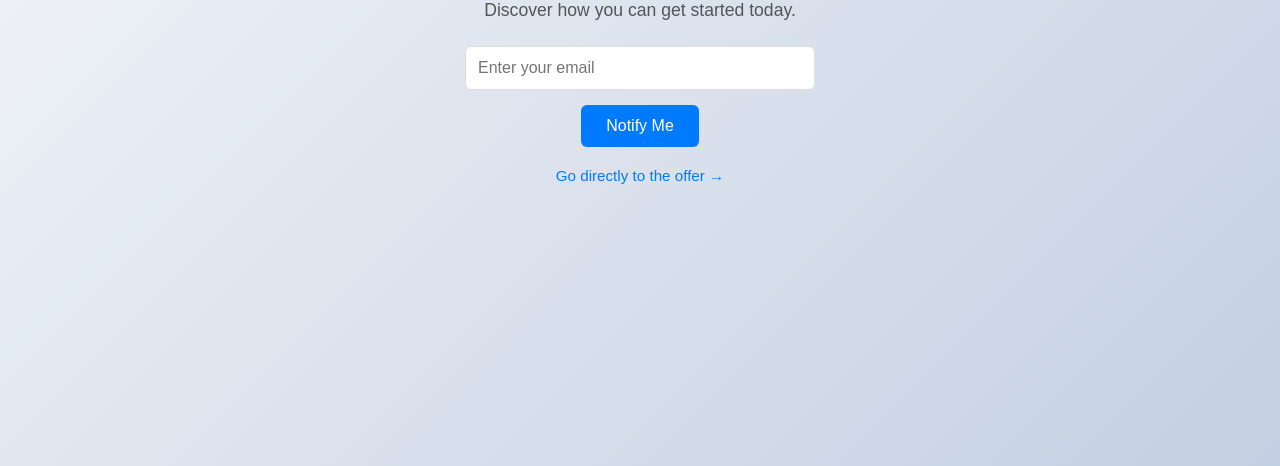
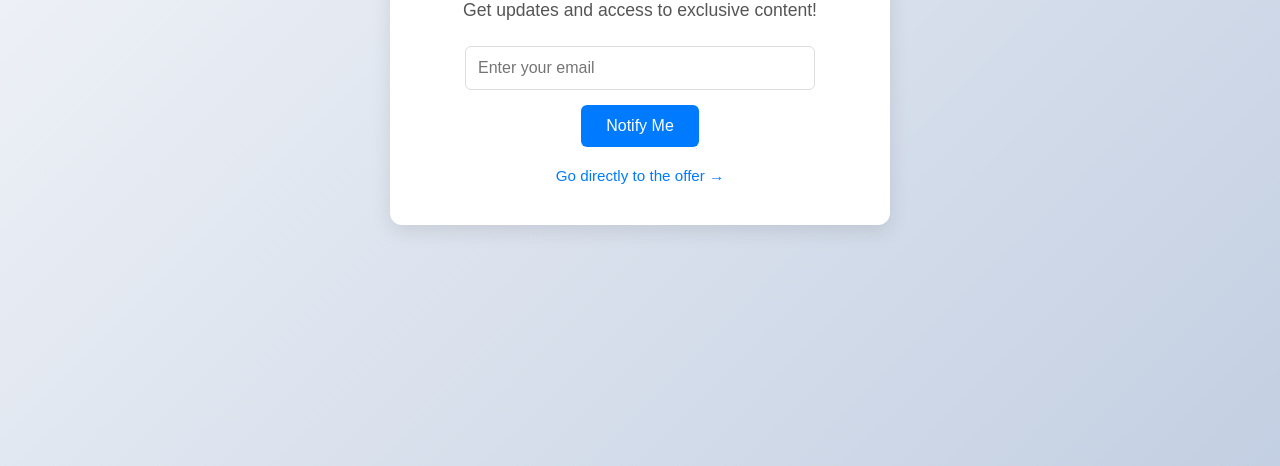
Before and after one commit to wakustin75/landing_page, a plain HTML site: page index.html in a window 1280 px wide. Shown: the part 334-800 px from the top of the page. Drawn offline with Linux system fonts and the light colour scheme.

Commit message:
Update index.html

```diff
--- a/index.html
+++ b/index.html
@@ -1,4 +1,4 @@
-<!doctype html>
+<!DOCTYPE html>
 <html lang="en">
 <head>
   <meta charset="UTF-8">
@@ -7,17 +7,17 @@
   <link rel="stylesheet" href="style.css">
 </head>
 <body>
-  <div class="card">
+  <div class="container">
     <h1>Join Now</h1>
-    <p>Discover how you can get started today.</p>
+    <p>Get updates and access to exclusive content!</p>
 
-    <!-- Email capture form (Formspree) -->
-    <form action="hhttps://formspree.io/f/mvgwzqro" method="POST">
+    <form action="https://formspree.io/f/mvgwzqro" method="POST">
       <input type="email" name="email" placeholder="Enter your email" required>
+      <br>
       <button type="submit">Notify Me</button>
     </form>
 
-    <a class="ref" href="https://olspsystem.com/join/1585789/a1" target="_blank" rel="noopener">
+    <a href="https://olspsystem.com/offer/1388/1585789/q1" target="_blank">
       Go directly to the offer →
     </a>
   </div>
```
